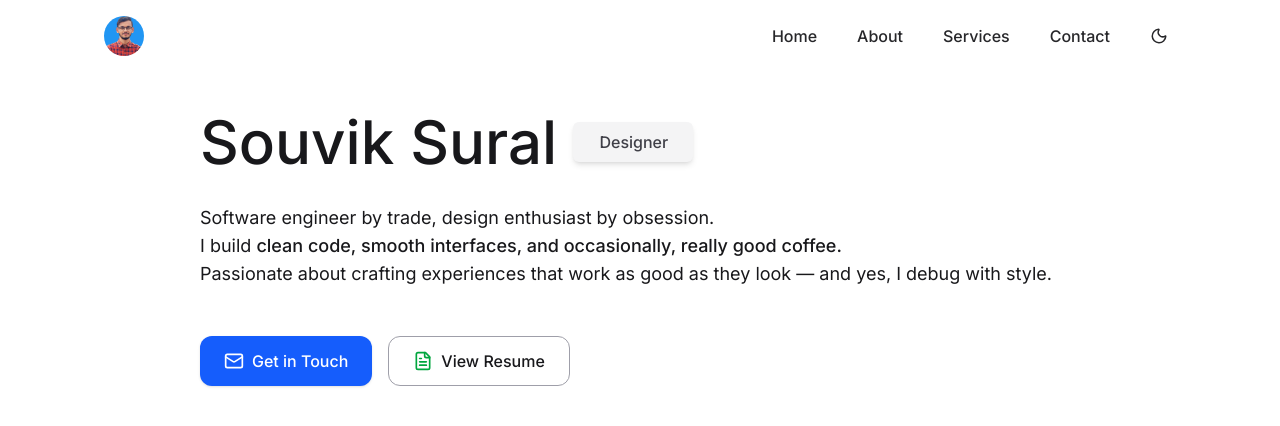
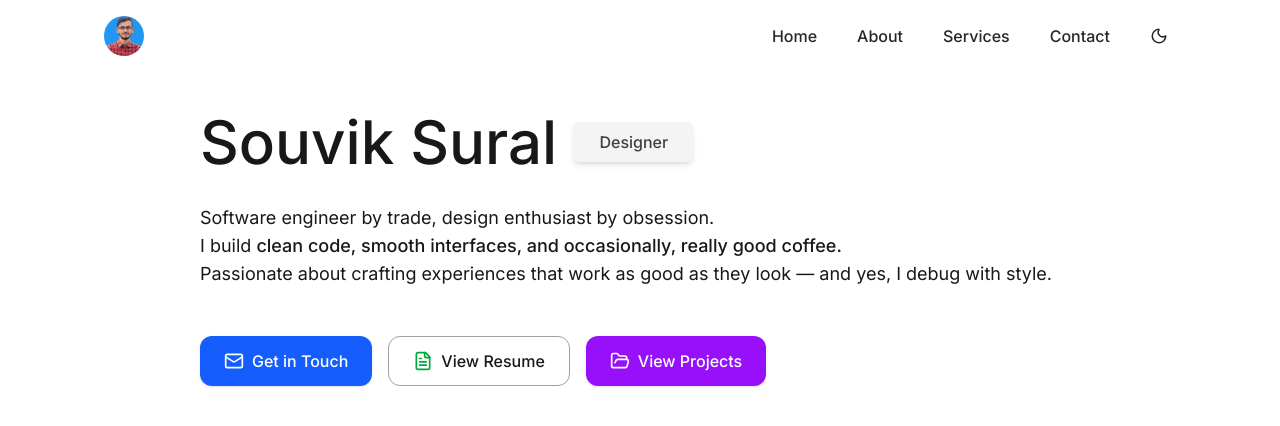
Before and after one commit to Souvik34/Portfolio, a React (Vite) app: page / in a window 1280 px wide. Shown: the top 426 px of the page. Built offline with nearby package versions, Linux system fonts and the light colour scheme.

Commit message:
feat: add View Projects button to enhance navigation and user experience

```diff
--- a/src/App.jsx
+++ b/src/App.jsx
@@ -2,7 +2,7 @@ import React from "react";
 import Navbar from "./components/ui/Navbar";
 import "./index.css";
 import TextFlipper from "./components/ui/TextFlipper";
-import { Mail, FileText } from "lucide-react";
+import { Mail, FileText, FolderOpen } from "lucide-react";
 
 export default function App() {
   return (
@@ -13,13 +13,19 @@ export default function App() {
           Souvik Sural
           <TextFlipper />
         </h1>
-  <p className="px-10 text-lg mb-12">Software engineer by trade, design enthusiast by obsession. <br />
-I build  <span className="font-medium"> clean code, smooth interfaces, and occasionally, really good coffee. </span> <br />
-Passionate about crafting experiences that work as good as they look — and yes, I debug with style.</p>
-
+        <p className="px-10 text-lg mb-12">
+          Software engineer by trade, design enthusiast by obsession. <br />I
+          build{" "}
+          <span className="font-medium">
+            {" "}
+            clean code, smooth interfaces, and occasionally, really good coffee.{" "}
+          </span>{" "}
+          <br />
+          Passionate about crafting experiences that work as good as they look —
+          and yes, I debug with style.
+        </p>
 
         <div className="flex flex-wrap gap-4 px-4 sm:px-10 mb-16">
-  {/* 🌟 Get in Touch Button */}
           <a
             href="#contact"
             className="group inline-flex items-center gap-2 px-6 py-3 rounded-xl bg-blue-600 text-white dark:bg-blue-500 font-medium shadow hover:scale-105 transition-transform duration-300"
@@ -27,8 +33,6 @@ Passionate about crafting experiences that work as good as they look — and yes
             <Mail className="w-5 h-5 text-white group-hover:animate-pulse" />
             Get in Touch
           </a>
-
-  {/* 📄 View Resume Button */}
           <a
             href="/resume.pdf"
             target="_blank"
@@ -38,14 +42,16 @@ Passionate about crafting experiences that work as good as they look — and yes
             <FileText className="w-5 h-5 text-green-600 dark:text-green-400 group-hover:rotate-6 transition-transform" />
             View Resume
           </a>
+           <a
+    href="#projects"
+    className="group inline-flex items-center gap-2 px-6 py-3 rounded-xl bg-purple-600 text-white dark:bg-purple-500 font-medium shadow hover:scale-105 transition-transform duration-300"
+  >
+    <FolderOpen className="w-5 h-5 text-white group-hover:animate-pulse" />
+    View Projects
+  </a>
         </div>
         <div className="h-[2000px] px-6 sm:px-24 md:px-20 bg-gradient-to-b from-transparent via-zinc-200/20 dark:via-zinc-800/20 to-transparent" />
-
-
-
       </main>
     </div>
-
-
   );
 }
```
Lines whose indentation alone changed are shown as unchanged.
